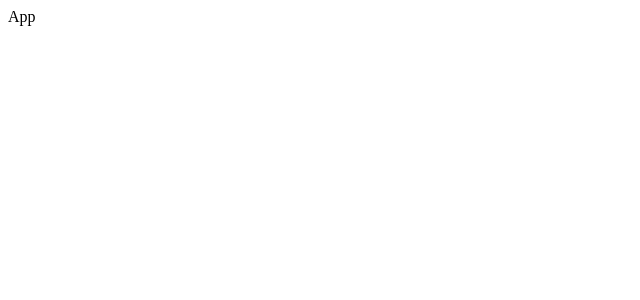
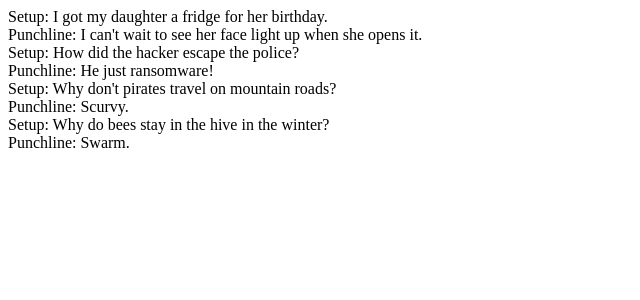
Before and after one commit to gello1199/freecodecamp-React-props-practice-jokes, a React (Create React App) app: page / in a window 1280 px wide. Shown: the top 300 px of the page, without its empty margins (0-640 px from the left). Built offline with nearby package versions, Linux system fonts and the light colour scheme.

Commit message:
Add jokes componenet and passed props from app to jokes

```diff
--- a/src/App.js
+++ b/src/App.js
@@ -1,9 +1,25 @@
 import React from 'react';
+import Jokes from './components/Jokes';
 
 const App = () => {
     return (
         <div>
-            App
+            <Jokes
+                setup="Setup: I got my daughter a fridge for her birthday."
+                punchline="Punchline: I can't wait to see her face light up when she opens it."
+            />
+              <Jokes
+                setup="Setup: How did the hacker escape the police?"
+                punchline="Punchline: He just ransomware!"
+            />
+              <Jokes
+                setup="Setup: Why don't pirates travel on mountain roads?"
+                punchline="Punchline: Scurvy."
+            />
+              <Jokes
+                setup="Setup: Why do bees stay in the hive in the winter?"
+                punchline="Punchline: Swarm."
+            />
         </div>
     );
 }
--- /dev/null
+++ b/src/components/Jokes.js
@@ -0,0 +1,12 @@
+import React from 'react';
+
+const Jokes = ({ setup, punchline }) => {
+    return (
+        <div>
+            {setup} <br />
+            {punchline}
+        </div>
+    );
+}
+
+export default Jokes;
```
